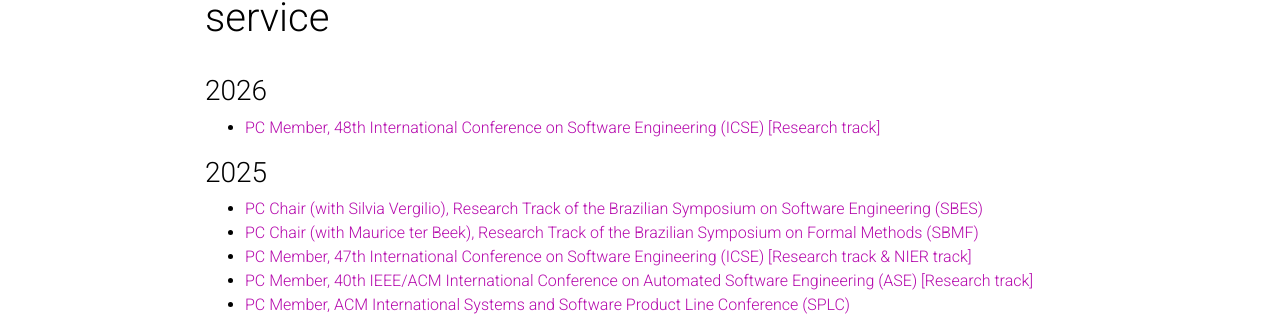
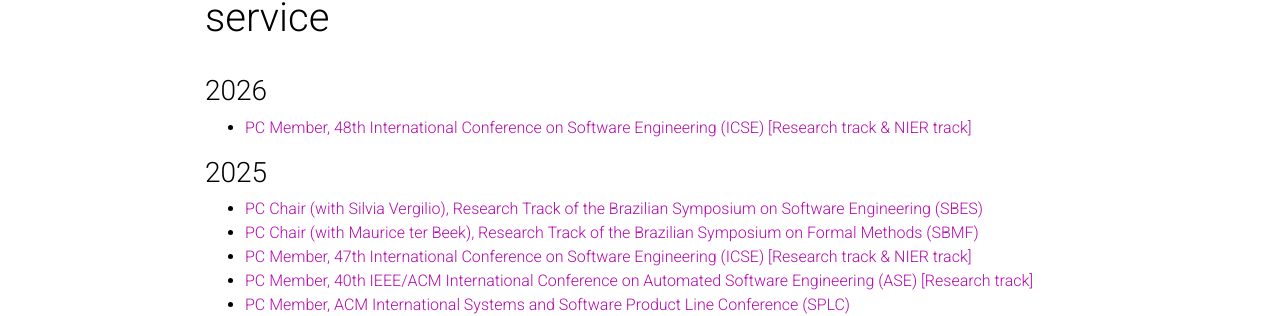
Before and after one commit to leopoldomt/leopoldomt.github.io, a Jekyll site: the page built from _pages/service.md, in a window 1280 px wide and 900 px high. Shown: the part 111-427 px from the top of the window. Built offline with Jekyll 4.4.1, drawn with Linux system fonts in a browser that asks for light colours; full-size pictures stand in for the smaller copies a plugin makes; comment, search, counter and statistics services are not loaded; a style sheet for code colours, icons or effects is not loaded.

Commit message:
latest news and service

```diff
--- a/_pages/service.md
+++ b/_pages/service.md
@@ -63,12 +63,12 @@
 
 ### 2026
 
-* [PC Member, 48th International Conference on Software Engineering (ICSE) [Research track]](https://conf.researchr.org/home/icse-2026)
+* [PC Member, 48th International Conference on Software Engineering (ICSE) [Research track & NIER track]](https://conf.researchr.org/home/icse-2026)
 
 ### 2025
 
 * [PC Chair (with Silvia Vergilio), Research Track of the Brazilian Symposium on Software Engineering (SBES)](https://cbsoft.sbc.org.br/2025/sbes/pesquisa/?lang=en)
-* [PC Chair (with Maurice ter Beek), Research Track of the Brazilian Symposium on Formal Methods (SBMF)](#)
+* [PC Chair (with Maurice ter Beek), Research Track of the Brazilian Symposium on Formal Methods (SBMF)](https://sbmf2025.ufrpe.br/)
 * [PC Member, 47th International Conference on Software Engineering (ICSE) [Research track & NIER track]](https://conf.researchr.org/home/icse-2025)
 * [PC Member, 40th IEEE/ACM International Conference on Automated Software Engineering (ASE) [Research track]](https://conf.researchr.org/committee/ase-2025/ase-2025-papers-program-committee)
 * [PC Member, ACM International Systems and Software Product Line Conference (SPLC)](https://2025.splc.net/)
```
Also changed, not shown: _news/2025-04-29-icse.md (added, +7 -0 lines), _news/2025-05-01-sbmf.md (added, +7 -0 lines).
